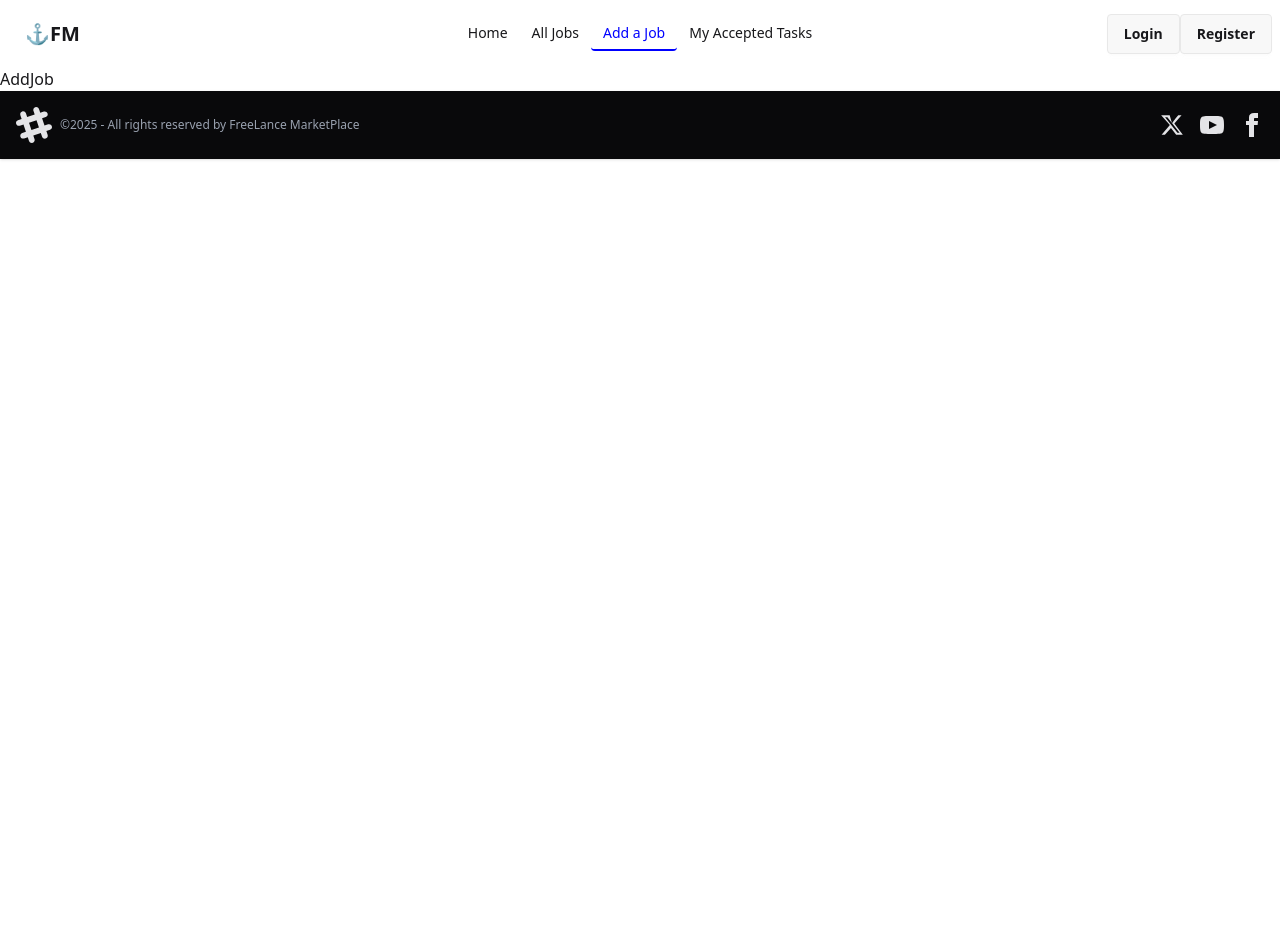
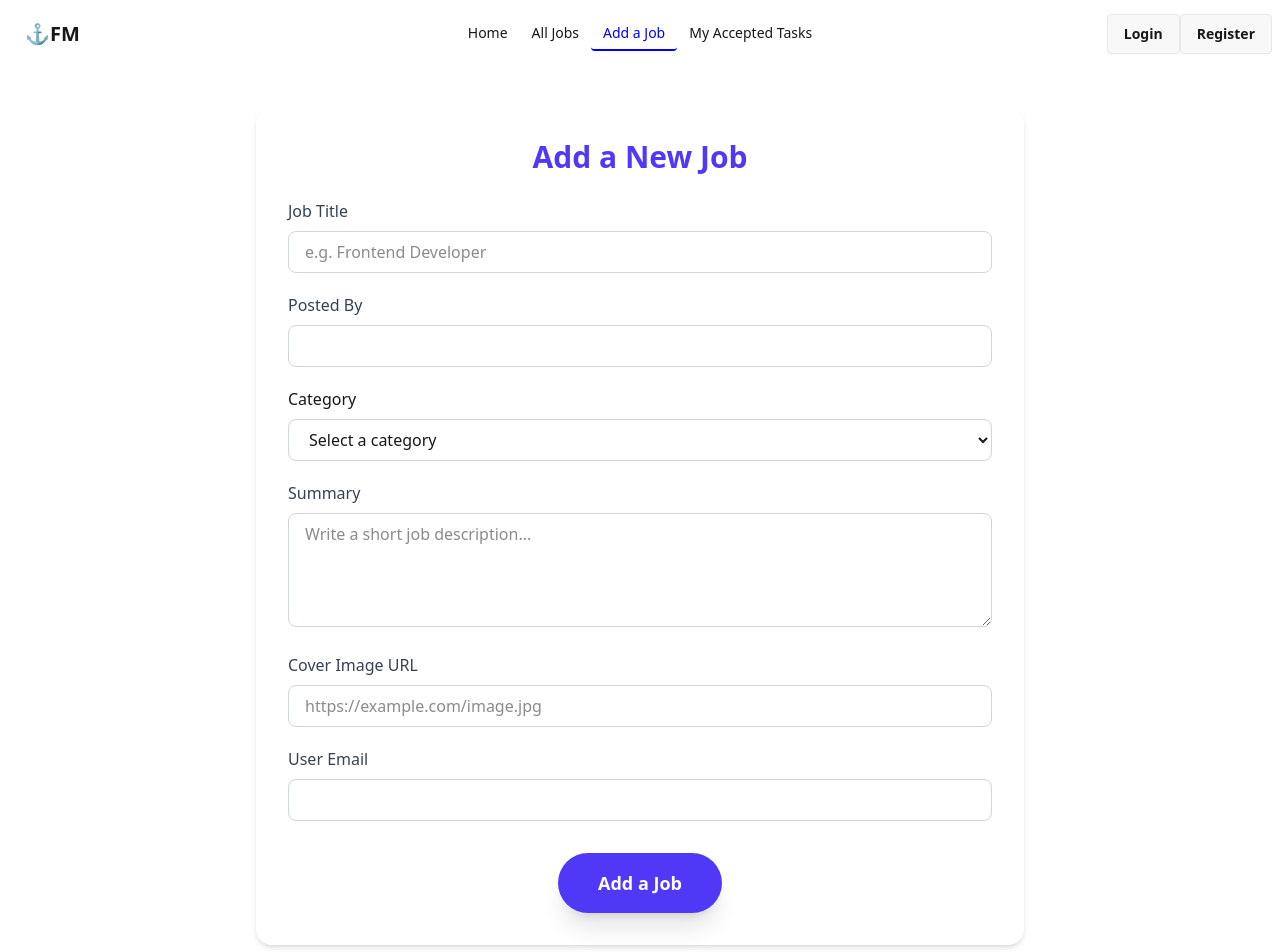
Before and after one commit to Turzo02/FreeLance-MarketPlace-FrontEnd, a React (Vite) app: page /addAJob in a window 1280 px wide. Shown: the top 952 px of the page. Before the commit the page ends 800 px from the top, so only its background shows below. Built offline with nearby package versions, Linux system fonts and the light colour scheme; no server answers.

Commit message:
Add a Job page functionality done

```diff
--- a/src/Components/JobCard.jsx
+++ b/src/Components/JobCard.jsx
@@ -7,7 +7,7 @@ const JobCard = ({ LatestJobsData }) => {
                 LatestJobsData.map(job => (
                     <div
                         key={job._id}
-                        className="bg-indigo-50 border  rounded-xl shadow-lg overflow-hidden hover:shadow-xl transition-shadow duration-300"
+                        className="bg-indigo-50   rounded-xl shadow-lg overflow-hidden hover:shadow-xl transition-shadow duration-300"
                     >
                         <img
                             className="w-full h-48 object-cover rounded-t-xl"
@@ -32,7 +32,7 @@ const JobCard = ({ LatestJobsData }) => {
               className="mt-8 px-10 py-4 bg-indigo-600 text-white font-bold text-lg rounded-full shadow-xl
                          hover:bg-indigo-700 transition duration-300 ease-in-out transform hover:scale-[1.02]
                          focus:outline-none focus:ring-4 focus:ring-indigo-300 focus:ring-opacity-75 w-full cursor-pointer"     >
-              View Opportunities
+              View Details
             </button>
                         </div>
                     </div>
--- a/src/Pages/AddAJob/AddAJob.jsx
+++ b/src/Pages/AddAJob/AddAJob.jsx
@@ -1,11 +1,147 @@
-import React from 'react';
+import React, { use } from "react";
+import { AuthContext } from "../../Context/AuthContext";
 
 const AddAJob = () => {
-    return (
-        <div>
-            <h1>AddJob</h1>
-        </div>
-    );
+  const { user } = use(AuthContext);
+  const handleAddJob = (event) => {
+    event.preventDefault();
+    const form = event.target;
+    const title = form.title.value;
+    const postedBy = form.postedBy.value;
+    const category = form.category.value;
+    const summary = form.summary.value;
+    const coverImage = form.coverImage.value;
+    const userEmail = form.userEmail.value;
+    // console.log(title, postedBy, category, summary, coverImage, userEmail);
+
+    const newJob = {
+      title: title,
+      postedBy: postedBy,
+      category: category,
+      summary: summary,
+      coverImage: coverImage,
+      userEmail: userEmail,
+    };
+
+    fetch("http://localhost:5000/jobs", {
+      method: "POST",
+      headers: {
+        "content-type": "application/json",
+      },
+      body: JSON.stringify(newJob),
+    })
+      .then((res) => res.json())
+      .then((data) => {
+        console.log(data);
+      });
+
+    form.reset();
+  };
+  return (
+    <div className="min-h-screen  py-10 px-4">
+      <div className="max-w-3xl mx-auto  rounded-2xl shadow-md p-8">
+        <h2 className="text-3xl font-semibold text-indigo-600 mb-6 text-center">
+          Add a New Job
+        </h2>
+
+        <form onSubmit={handleAddJob} className="space-y-5">
+          {/* Title */}
+          <div>
+            <label className="block text-gray-700 font-medium mb-2">
+              Job Title
+            </label>
+            <input
+              type="text"
+              name="title"
+              placeholder="e.g. Frontend Developer"
+              className="w-full px-4 py-2 border border-gray-300 rounded-lg focus:ring-2 focus:ring-indigo-500"
+            />
+          </div>
+
+          {/* Posted By */}
+          <div>
+            <label className="block text-gray-700 font-medium mb-2">
+              Posted By
+            </label>
+            <input
+              type="text"
+              name="postedBy"
+              value={user?.displayName || ""}
+              readOnly
+              className="w-full px-4 py-2 border border-gray-300 rounded-lg cursor-not-allowed"
+            />
+          </div>
+
+          {/* Category */}
+          <div>
+            <label className="block font-medium mb-2">Category</label>
+            <select
+              name="category"
+              className="w-full px-4 py-2 border border-gray-300 rounded-lg focus:ring-2 focus:ring-indigo-500"
+            >
+              <option>Select a category</option>
+              <option>Web Development</option>
+              <option>Digital Marketing</option>
+              <option>Graphics Design</option>
+              <option>Content Writing</option>
+              <option>App Development</option>
+            </select>
+          </div>
+
+          {/* Summary */}
+          <div>
+            <label className="block text-gray-700 font-medium mb-2">
+              Summary
+            </label>
+            <textarea
+              name="summary"
+              rows="4"
+              placeholder="Write a short job description..."
+              className="w-full px-4 py-2 border border-gray-300 rounded-lg focus:ring-2 focus:ring-indigo-500"
+            />
+          </div>
+
+          {/* Cover Image */}
+          <div>
+            <label className="block text-gray-700 font-medium mb-2">
+              Cover Image URL
+            </label>
+            <input
+              type="text"
+              name="coverImage"
+              placeholder="https://example.com/image.jpg"
+              className="w-full px-4 py-2 border border-gray-300 rounded-lg focus:ring-2 focus:ring-indigo-500"
+            />
+          </div>
+
+          {/* User Email */}
+          <div>
+            <label className="block text-gray-700 font-medium mb-2">
+              User Email
+            </label>
+            <input
+              type="email"
+              name="userEmail"
+              value={user?.email || ""}
+              readOnly
+              className="w-full px-4 py-2  border border-gray-300 rounded-lg cursor-not-allowed"
+            />
+          </div>
+
+          {/* Submit Button */}
+          <div className="text-center pt-3">
+            <button
+              className="px-10 py-4 bg-indigo-600 text-white font-bold text-lg rounded-full shadow-xl
+                         hover:bg-indigo-700 transition duration-300 ease-in-out transform hover:scale-[1.02]
+                         focus:outline-none focus:ring-4 focus:ring-indigo-300 focus:ring-opacity-75 w-full sm:w-auto cursor-pointer"
+            >
+              Add a Job
+            </button>
+          </div>
+        </form>
+      </div>
+    </div>
+  );
 };
 
 export default AddAJob;
--- a/src/Pages/AllJobs/AllJobs.jsx
+++ b/src/Pages/AllJobs/AllJobs.jsx
@@ -1,11 +1,45 @@
-import React from 'react';
-
+import React, { use } from "react";
+const allJobsPromise = fetch("http://localhost:5000/jobs").then((res) =>
+  res.json()
+);
 const AllJobs = () => {
-    return (
-        <div>
-            <h1>AllJobs</h1>
+  const allJobsData = use(allJobsPromise);
+  return (
+    <div className="section grid grid-cols-1 md:grid-cols-2 lg:grid-cols-3 gap-6 p-4">
+      {allJobsData.map((job) => (
+        <div
+          key={job._id}
+          className="bg-indigo-50   rounded-xl shadow-lg overflow-hidden hover:shadow-xl transition-shadow duration-300"
+        >
+          <img
+            className="w-full h-48 object-cover rounded-t-xl"
+            src="https://i.ibb.co.com/QvQrhm2Q/404.png"
+            alt="Job cover"
+          />
+          <div className="p-6">
+            <div className="text-sm font-semibold text-indigo-600 uppercase tracking-wide mb-2">
+              {job.category}
+            </div>
+            <h3 className="text-xl font-bold text-indigo-900 mb-2">
+              {job.title}
+            </h3>
+            <p className="text-gray-700 mb-4">{job.summary}</p>
+            <div className="flex justify-between items-center text-sm text-gray-600">
+              <span>Posted by: {job.postedBy}</span>
+              <span>{new Date(job.postedAt).toLocaleDateString()}</span>
+            </div>
+            <button
+              className="mt-8 px-10 py-4 bg-indigo-600 text-white font-bold text-lg rounded-full shadow-xl
+                         hover:bg-indigo-700 transition duration-300 ease-in-out transform hover:scale-[1.02]
+                         focus:outline-none focus:ring-4 focus:ring-indigo-300 focus:ring-opacity-75 w-full cursor-pointer"
+            >
+              View Details
+            </button>
+          </div>
         </div>
-    );
+      ))}
+    </div>
+  );
 };
 
 export default AllJobs;
```
